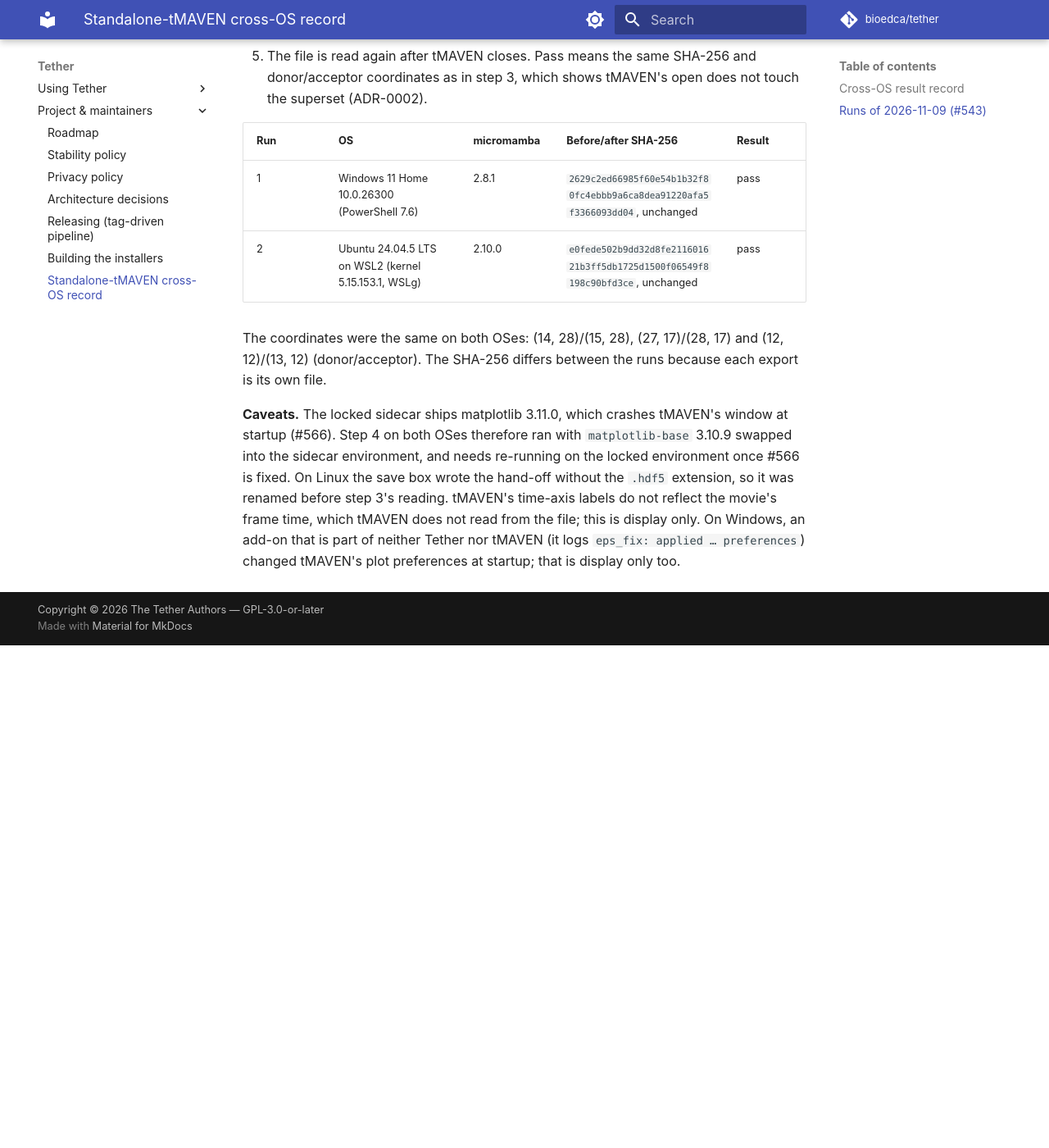
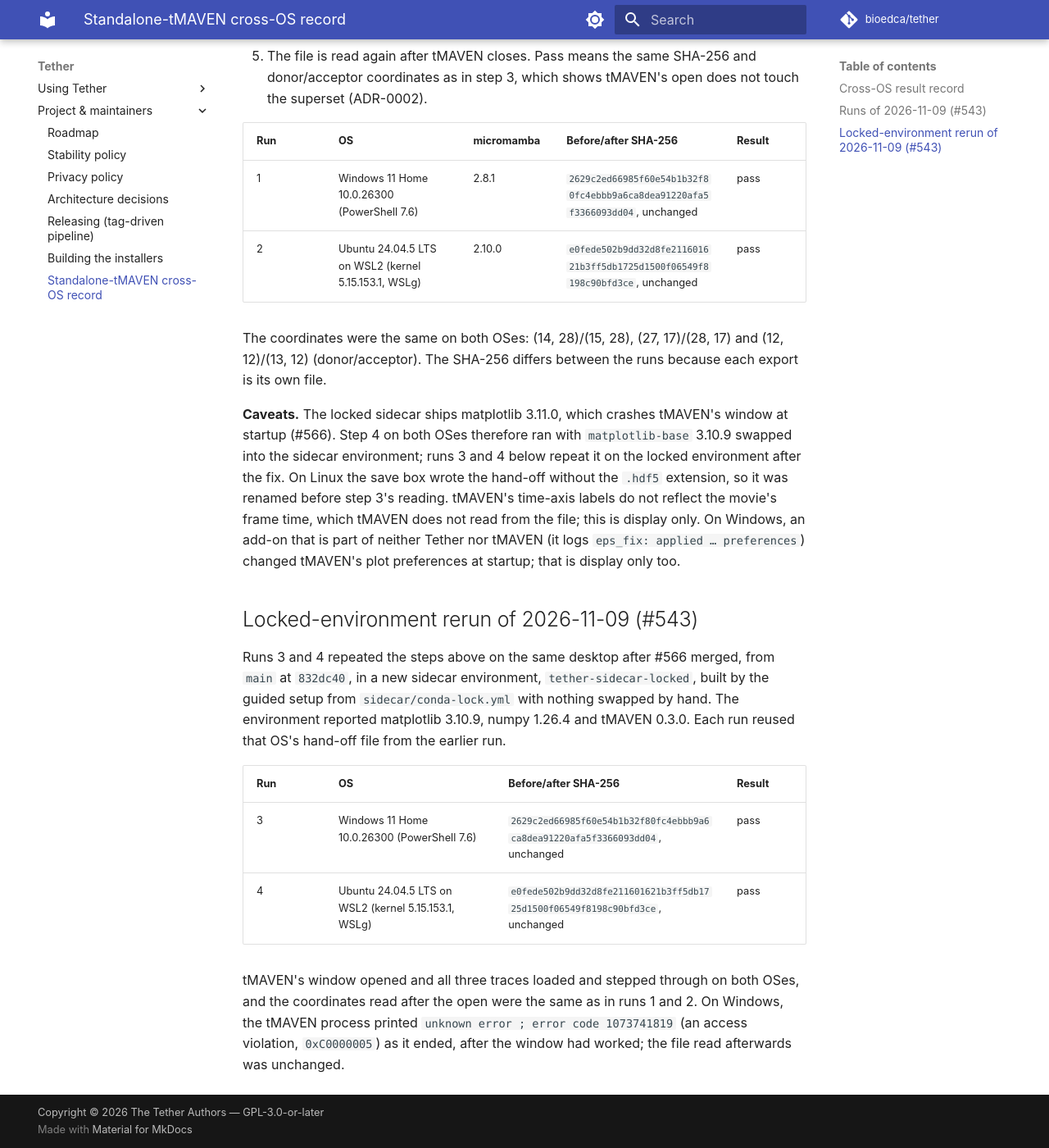
Before and after one commit to bioedca/tether, an MkDocs documentation site: the page built from docs/maintainers/standalone-tmaven-cross-os-record.md, in a window 1280 px wide and 1400 px high, scrolled down 1684 px. Shown: the whole window at 82% size. Built offline with MkDocs 1.6.1 and Material for MkDocs 9.7.7, drawn with Linux system fonts in a browser that asks for light colours; comment, search, counter and statistics services are not loaded; the version menu is left out; before the commit the page ends 2471 px from its top, so only the background shows below that; some of the changed text lies outside the part shown.

Commit message:
docs(sidecar): record the locked-environment rerun and mark ADR-0010's deferred leg met (#543)
After #566 bounded the sidecar's matplotlib below 3.11, the manual
standalone-tMAVEN GUI leg was re-run on Windows 11 and Ubuntu on WSL2
from main at 832dc40, in a fresh sidecar environment built by the
guided setup with nothing swapped by hand (matplotlib 3.10.9). Both
passed with the hand-off file's SHA-256 unchanged.

The cross-OS record now carries runs 3 and 4 and drops the "with
matplotlib override" qualifier, and the PRD no longer lists the leg
under section 9.6 as not yet met.

Closes #543

```diff
--- a/docs/maintainers/standalone-tmaven-cross-os-record.md
+++ b/docs/maintainers/standalone-tmaven-cross-os-record.md
@@ -15,14 +15,14 @@
 | OS | tMAVEN commit | Setup script | Scripted open-check | Manual GUI open | Date | Notes |
 |---|---|---|---|---|---|---|
 | Linux (CI) | `10f4230` | clean | pass | n/a (headless CI) | ongoing | `sidecar` workflow: setup script + `test_handoff_sidecar.py` on every live run. |
-| Windows 11 | `10f4230` | clean | pass | pass, with matplotlib override (#566) | 2026-11-09 | Run 1 below. Scripted check from 2026-07-19 (developer box, `test_handoff_sidecar.py` 3/3). |
-| Ubuntu on WSL2 | `10f4230` | clean | n/a (not run) | pass, with matplotlib override (#566) | 2026-11-09 | Run 2 below. |
+| Windows 11 | `10f4230` | clean | pass | pass | 2026-11-09 | Runs 1 and 3 below; run 3 is on the locked environment. Scripted check from 2026-07-19 (developer box, `test_handoff_sidecar.py` 3/3). |
+| Ubuntu on WSL2 | `10f4230` | clean | n/a (not run) | pass | 2026-11-09 | Runs 2 and 4 below; run 4 is on the locked environment. |
 
 The guided setup script ran clean on two operating systems (Windows 11 and Ubuntu on WSL2), and
-the manual GUI leg passed on both, but only with matplotlib swapped in the sidecar environment:
-on the locked environment tMAVEN's window crashes at startup (#566). The step ADR-0010 deferred
-to packaging time therefore stays open (#543) until the GUI leg passes on the locked environment
-after #566 is fixed.
+the manual GUI leg passed on both on the locked sidecar environment (runs 3 and 4), after #566
+bounded its matplotlib below 3.11. That completes the step ADR-0010 deferred to packaging time
+(#543). Runs 1 and 2 passed earlier only with matplotlib swapped by hand, which is how #566 was
+found.
 
 ## Runs of 2026-11-09 (#543)
 
@@ -50,9 +50,27 @@
 
 **Caveats.** The locked sidecar ships matplotlib 3.11.0, which crashes tMAVEN's window at
 startup (#566). Step 4 on both OSes therefore ran with `matplotlib-base` 3.10.9 swapped into
-the sidecar environment, and needs re-running on the locked environment once #566 is fixed.
+the sidecar environment; runs 3 and 4 below repeat it on the locked environment after the fix.
 On Linux the save box wrote the hand-off without the `.hdf5` extension, so it was renamed
 before step 3's reading. tMAVEN's time-axis labels do not reflect the movie's frame time,
 which tMAVEN does not read from the file; this is display only. On Windows, an add-on that is part of neither
 Tether nor tMAVEN (it logs `eps_fix: applied … preferences`) changed tMAVEN's plot preferences
 at startup; that is display only too.
+
+## Locked-environment rerun of 2026-11-09 (#543)
+
+Runs 3 and 4 repeated the steps above on the same desktop after #566 merged, from `main` at
+`832dc40`, in a new sidecar environment, `tether-sidecar-locked`, built by the guided setup
+from `sidecar/conda-lock.yml` with nothing swapped by hand. The environment reported
+matplotlib 3.10.9, numpy 1.26.4 and tMAVEN 0.3.0. Each run reused that OS's hand-off file from
+the earlier run.
+
+| Run | OS | Before/after SHA-256 | Result |
+|---|---|---|---|
+| 3 | Windows 11 Home 10.0.26300 (PowerShell 7.6) | `2629c2ed66985f60e54b1b32f80fc4ebbb9a6ca8dea91220afa5f3366093dd04`, unchanged | pass |
+| 4 | Ubuntu 24.04.5 LTS on WSL2 (kernel 5.15.153.1, WSLg) | `e0fede502b9dd32d8fe211601621b3ff5db1725d1500f06549f8198c90bfd3ce`, unchanged | pass |
+
+tMAVEN's window opened and all three traces loaded and stepped through on both OSes, and the
+coordinates read after the open were the same as in runs 1 and 2. On Windows, the tMAVEN
+process printed `unknown error ; error code 1073741819` (an access violation, `0xC0000005`)
+as it ended, after the window had worked; the file read afterwards was unchanged.
```
Also changed, not shown: docs/PRD.md (+4 -5 lines).
